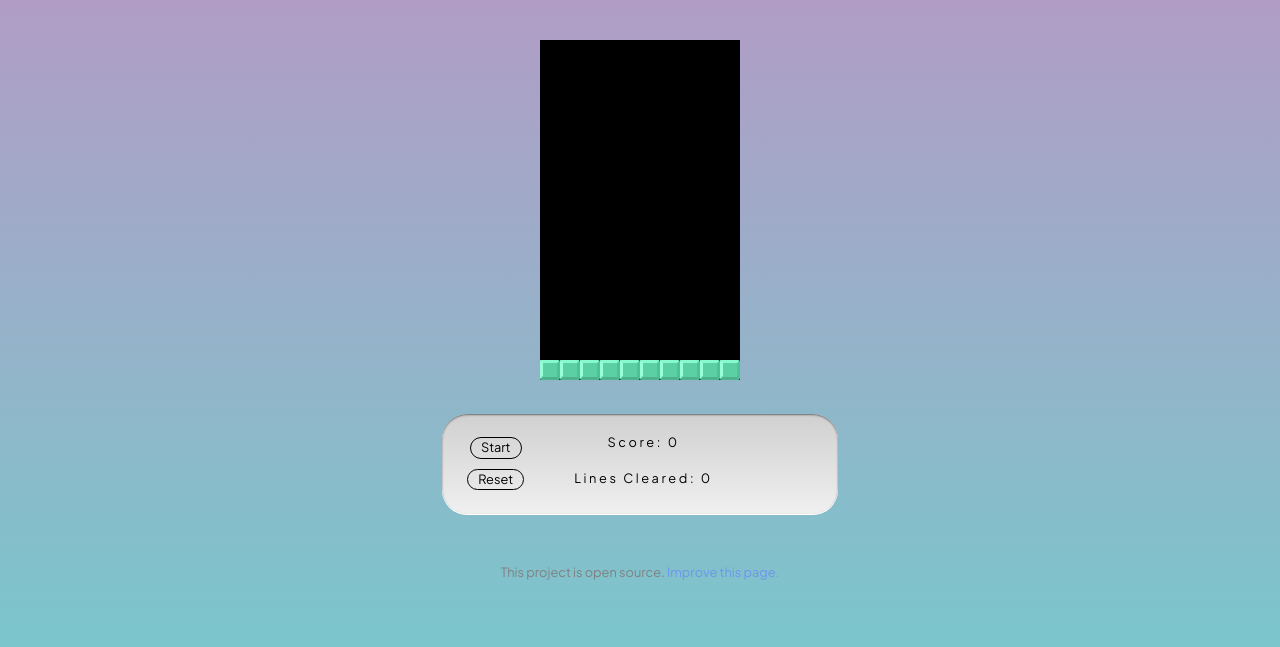
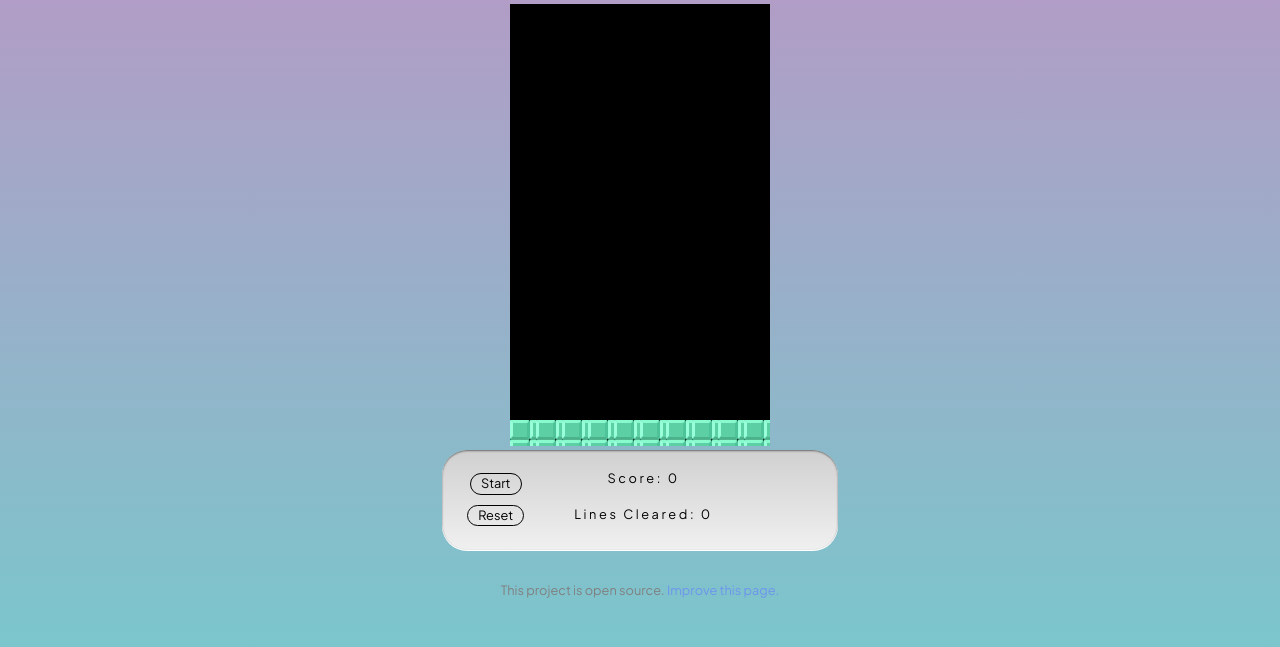
Before and after one commit to Lappage/Tetris-Game, a plain HTML site: page index.html in a window 1280 px wide. Shown: the part 153-800 px from the top of the page. Drawn offline with nearby package versions, Linux system fonts and the light colour scheme.

Commit message:
Update styles.css

```diff
--- a/styles.css
+++ b/styles.css
@@ -11,6 +11,7 @@ body {
   cursor: default;
   letter-spacing: 0.2em;
   font-size: 0.8em;
+  overflow: hidden;
 }
 
 main {
@@ -47,8 +48,8 @@ footer a {
 }
 
 div {
-  height: 20px;
-  width: 20px;
+  height: 26px;
+  width: 26px;
 }
 
 .grid div {
@@ -56,8 +57,8 @@ div {
 }
 
 .grid {
-  height: 300px;
-  width: 200px;
+  height: 390px;
+  width: 260px;
   display: flex;
   flex-wrap: wrap;
 }
```
